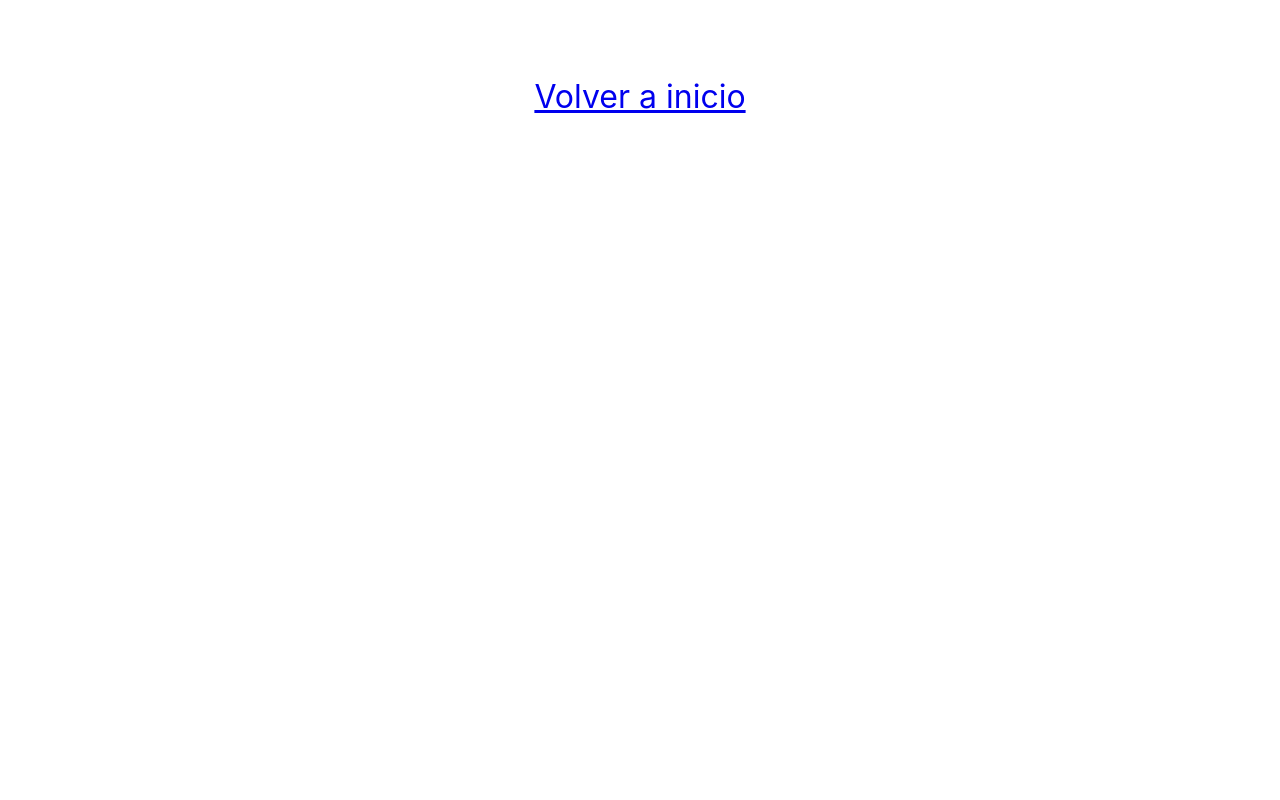
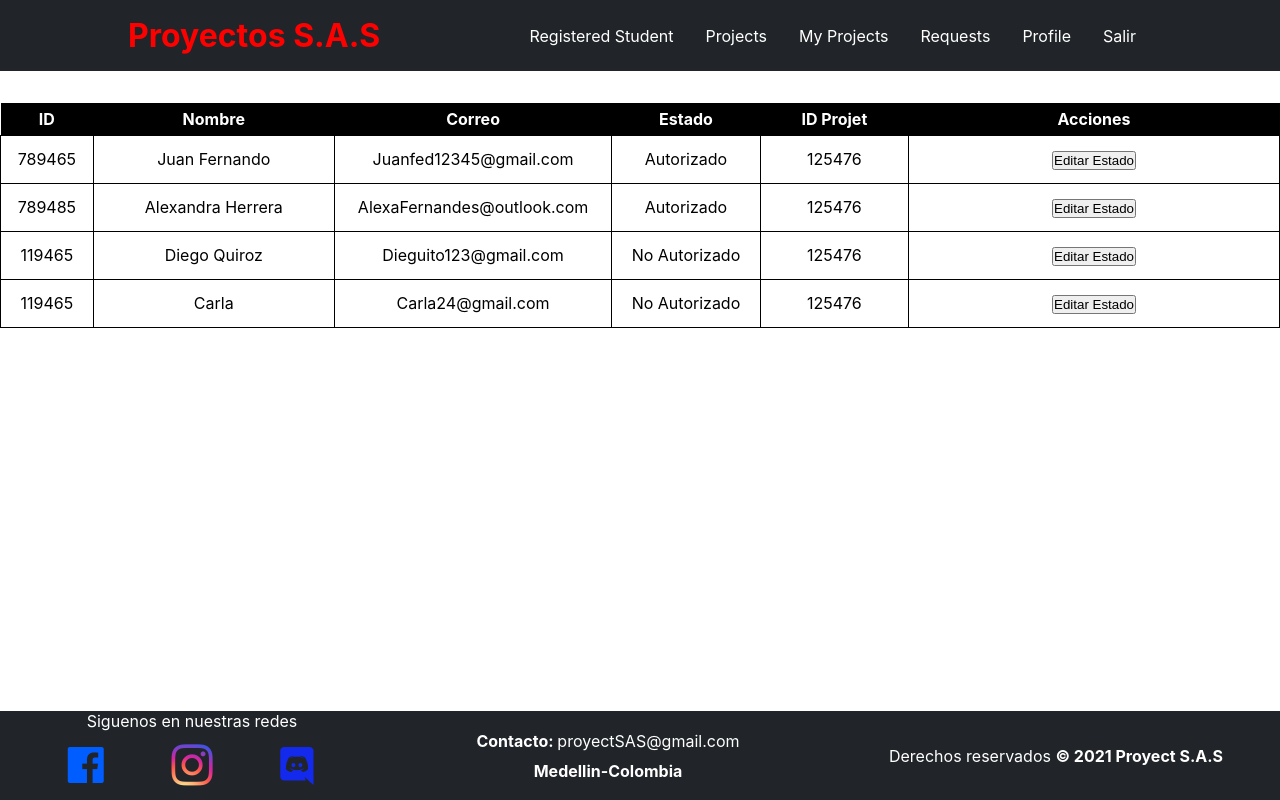
Before and after one commit to madro0/develop-of-world-Public, a React (Create React App) app in the folder fronted/: page /lider/studentRegistered in a window 1280 px wide. Built offline with nearby package versions, Linux system fonts and the light colour scheme.

Commit message:
retoques a studentRegistered y ruta del mismo

```diff
--- a/fronted/src/components/StudentRegistered.jsx
+++ b/fronted/src/components/StudentRegistered.jsx
@@ -1,8 +1,9 @@
 import React from 'react'
+import '../styles/studentRegistered.css';
 
 const StudentRegistered = () => {
     return (
-        <div>
+        <div className='student__table'>
             <div>
                 <table>
                     <thead className="student__thead">
@@ -11,6 +12,7 @@ const StudentRegistered = () => {
                             <th>Nombre</th>
                             <th>Correo</th>
                             <th>Estado</th>
+                            <th>ID Projet</th>
                             <th>Acciones</th>
                         </tr>
                     </thead>
@@ -21,6 +23,7 @@ const StudentRegistered = () => {
                             <td>Juan Fernando</td>
                             <td>Juanfed12345@gmail.com</td>
                             <td>Autorizado</td>
+                            <td>125476</td>
                             <td><button>Editar Estado</button></td>
                         </tr>
                         <tr>
@@ -28,6 +31,7 @@ const StudentRegistered = () => {
                             <td>Alexandra Herrera</td>
                             <td>AlexaFernandes@outlook.com</td>
                             <td>Autorizado</td>
+                            <td>125476</td>
                             <td><button>Editar Estado</button></td>
                         </tr>
                         <tr>
@@ -35,6 +39,7 @@ const StudentRegistered = () => {
                             <td>Diego Quiroz</td>
                             <td>Dieguito123@gmail.com</td>
                             <td>No Autorizado</td>
+                            <td>125476</td>
                             <td><button>Editar Estado</button></td>
                         </tr>
                         <tr>
@@ -42,6 +47,7 @@ const StudentRegistered = () => {
                             <td>Carla</td>
                             <td>Carla24@gmail.com</td>
                             <td>No Autorizado</td>
+                            <td>125476</td>
                             <td><button>Editar Estado</button></td>
                         </tr>
                     </tbody>
--- a/fronted/src/index.js
+++ b/fronted/src/index.js
@@ -10,7 +10,7 @@ import {
 } from "react-router-dom";
 
 import App from './App';
-import Student from "./pages/Student";
+// import Student from "./pages/Student"; por el momento no se anda usando
 import Administrador from './pages/Administrador';
 import UserRegistered from "./components/UsertRegistered";
 import PageNotFound from './pages/PageNotFound';
@@ -18,6 +18,7 @@ import Projects from './components/Projects';
 import Profile from './components/Profile';
 import Lider from './layouts/Lider';
 import MyProjects from './components/MyProjects';
+import StudentRegistered from './components/StudentRegistered';
 
 ReactDOM.render(
   <Router>
@@ -26,7 +27,6 @@ ReactDOM.render(
       <Route path="/administrador" element={<Administrador />}>
         <Route path="UserRegistered" element={<UserRegistered />} />
         <Route path="Projects" element={<Projects />} />
-        <Route path="student" element={<Student />} />
         <Route path="profile" element={<Profile />} />
       </Route>
 
@@ -34,7 +34,7 @@ ReactDOM.render(
         <Route path="/lider" element={<Projects />} /> {/*Pagina que carga por defecto */}
         <Route path="UserRegistered" element={<UserRegistered />} />
         <Route path="Projects" element={<Projects />} />
-        <Route path="student" element={<Student />} />
+        <Route path="studentRegistered" element={<StudentRegistered />} />
         <Route path="profile" element={<Profile />} />
         <Route path="myProjects" element={<MyProjects />} />
       </Route>
--- a/fronted/src/styles/studentRegistered.css
+++ b/fronted/src/styles/studentRegistered.css
@@ -0,0 +1,11 @@
+.student__table{
+    display: flex;
+    justify-content: center;
+    align-items: center;
+    margin: 2rem 0rem;
+}
+
+
+.student__tittle{
+    background-color: black;
+}
```
